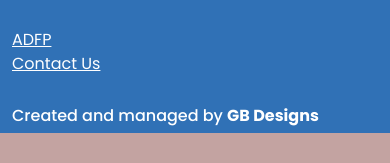
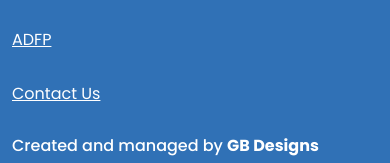
Before and after one commit to GemmaButcher-dev/freestyle_dance, a plain HTML site: page competition.html in a window 390 px wide. Shown: the part 1918-2081 px from the top of the page. Before the commit the page ends 2051 px from the top, so only its background shows below. Drawn offline with nearby package versions, Linux system fonts and the light colour scheme.

Commit message:
footer margin class added to all html pages and style.css

```diff
--- a/assets/css/style.css
+++ b/assets/css/style.css
@@ -86,9 +86,7 @@ footer {
     min-height: 120px;
 }
 
-.fb-icon,
-.adfp,
-.copyright {
+.footer-margin {
     margin-top: 30px;
 }
 
--- a/competition.html
+++ b/competition.html
@@ -76,13 +76,13 @@
 	<!-- footer-->
 	<footer class="container-fluid">
 		<div class="row">
-			<div class="col-sm-3 fb-icon">
+			<div class="col-sm-3 fb-icon footer-margin">
 				<a href="https://en-gb.facebook.com/" aria-label="facebook icon" target="_blank" class="text-white"> <i class="fa-brands fa-square-facebook fa-2xl"></i> </a>
 			</div>
-			<div class="col-sm-3 adfp"> <a href="https://www.adfp.online/" target="_blank" class="text-white">ADFP</a> </div>
-			<div class="col-sm-3 contact_link"> <a href="contact.html" class="text-white">Contact Us</a> </div>
-			<div class="col-sm-3">
-				<h3 class="copyright">Created and managed by <strong>GB Designs</strong></h3> </div>
+			<div class="col-sm-3 adfp footer-margin"> <a href="https://www.adfp.online/" target="_blank" class="text-white">ADFP</a> </div>
+			<div class="col-sm-3 contact_link footer-margin"> <a href="contact.html" class="text-white">Contact Us</a> </div>
+			<div class="col-sm-3 footer-margin">
+				<h3>Created and managed by <strong>GB Designs</strong></h3> </div>
 		</div>
 	</footer>
 	<!-- /.footer-->
```
Also changed, not shown: contact.html (+5 -5 lines), index.html (+5 -5 lines), submission.html (+4 -4 lines).
